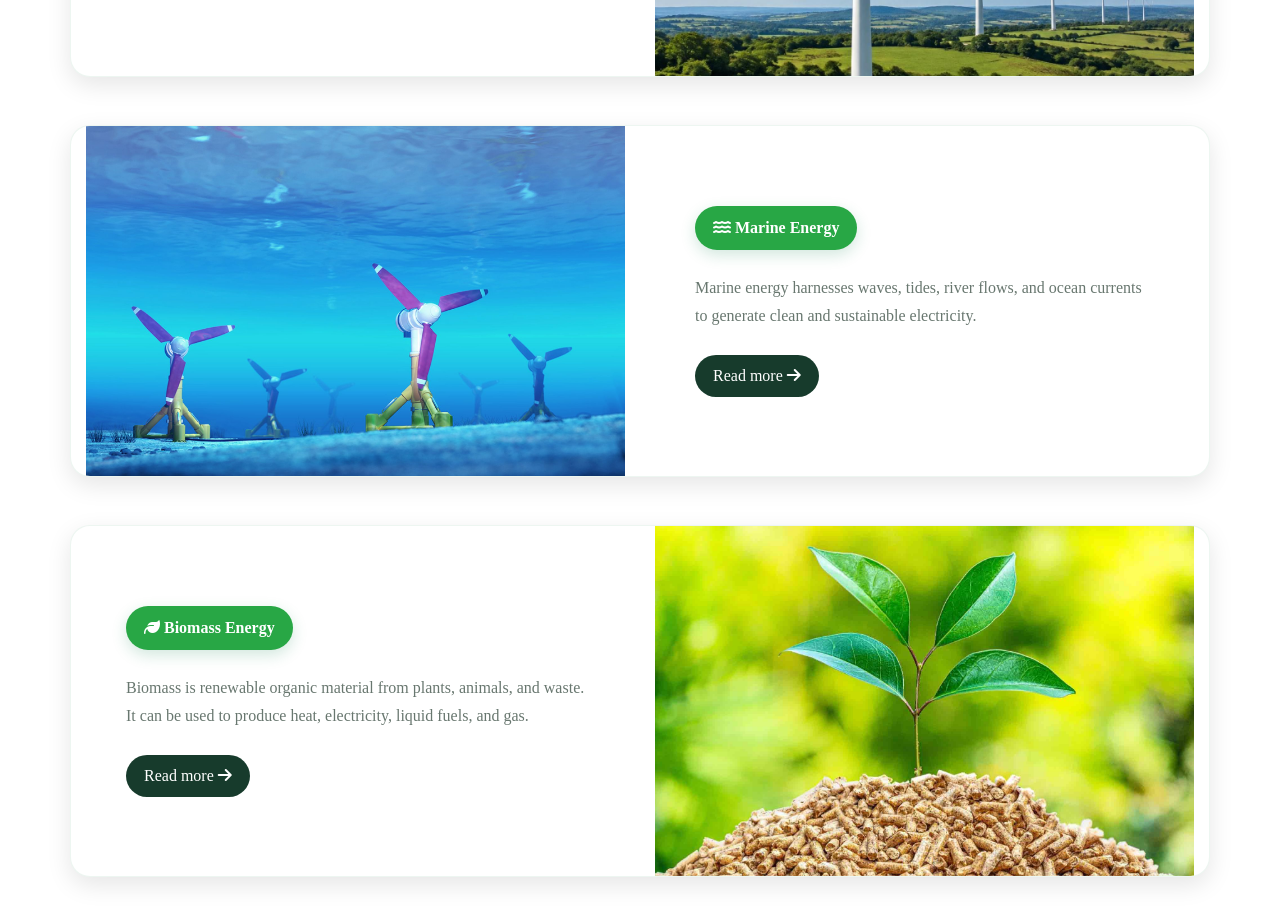
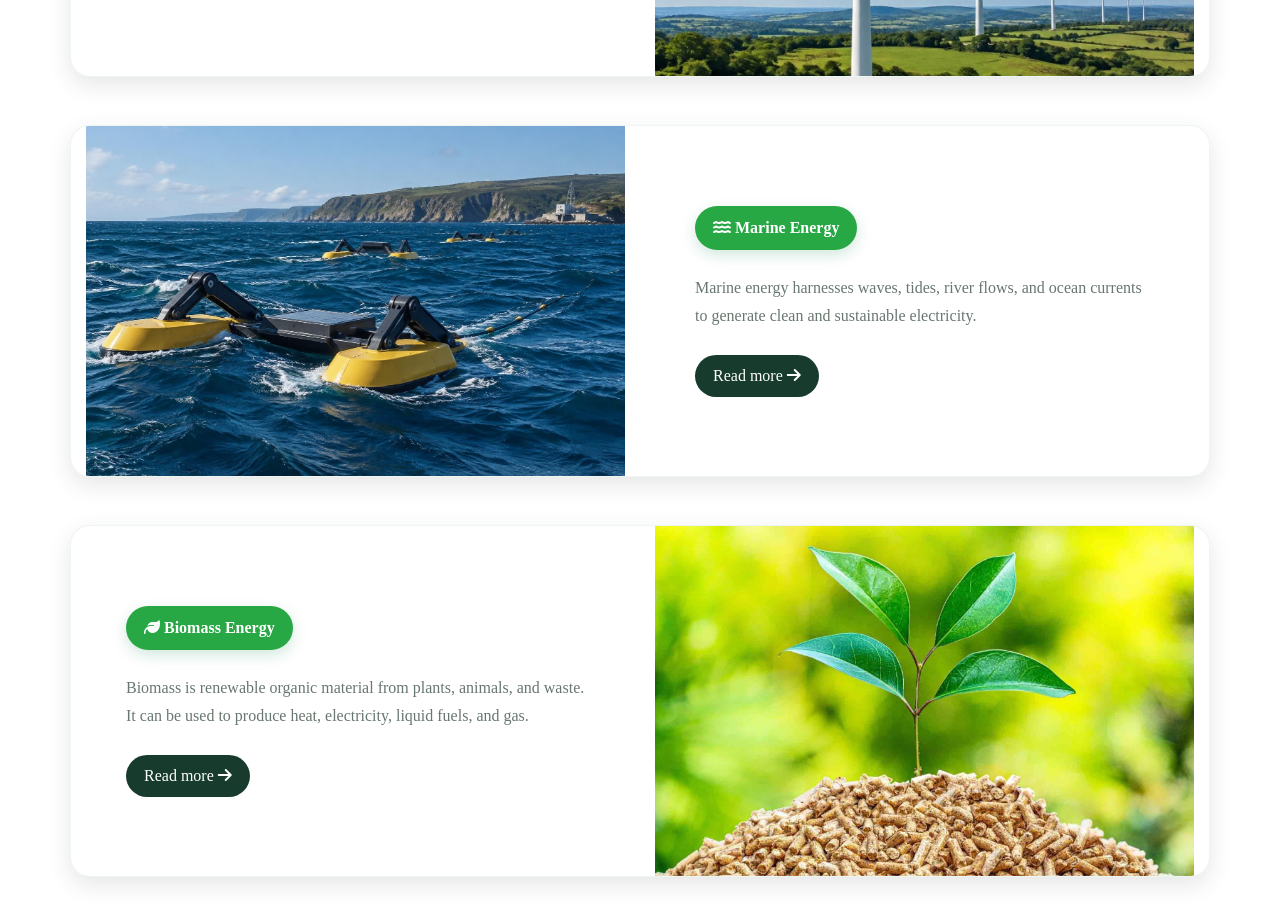
Before and after one commit to Aelkoulali/New-Energy, a plain HTML site: page activities.html in a window 1280 px wide. Shown: the part 945-1867 px from the top of the page. Drawn offline with nearby package versions, Linux system fonts and the light colour scheme.

Commit message:
Refactor code structure for improved readability and maintainability

```diff
--- a/activities.html
+++ b/activities.html
@@ -104,7 +104,7 @@
 
         <div class="row g-0 align-items-center activity-card mb-5">
           <div class="col-md-6">
-            <img src="Public/activities/Marineenergy.jpg" alt="Marine energy" class="activity-image">
+            <img src="Public/activities/MarineEnergy.jpeg" alt="Marine energy" class="activity-image">
           </div>
 
           <div class="col-md-6">
```
Also changed, not shown: Public/activities/MarineEnergy.jpeg (added), Public/activities/Marineenergy.jpg (deleted).
